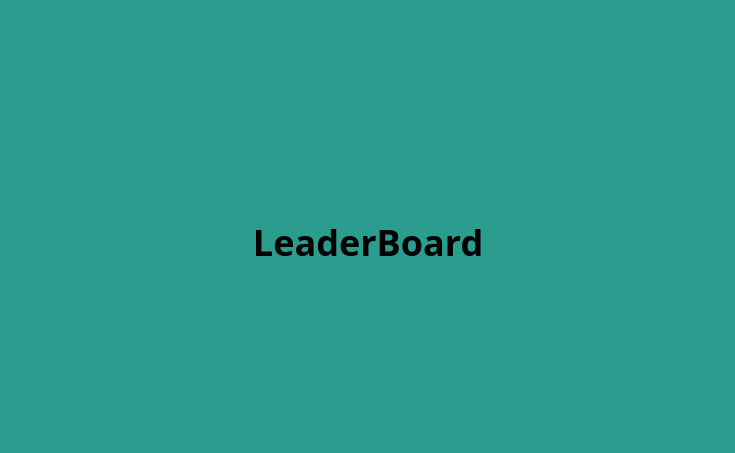
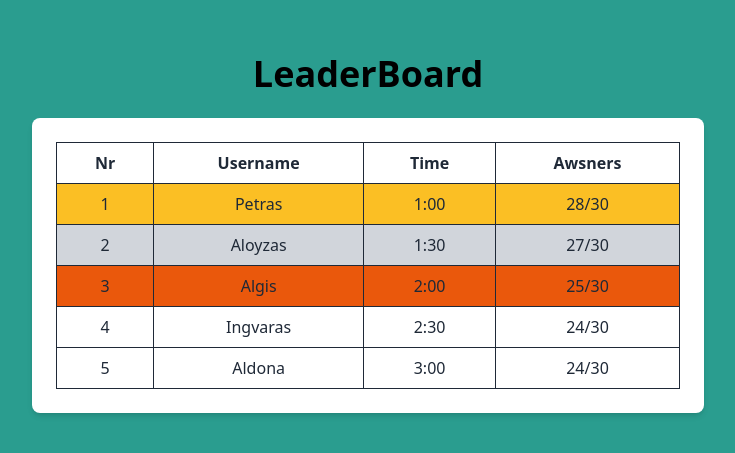
Before and after one commit to rokvaz/TesTux, a Next.js app in the folder frontend/: page /leaderboard in a window 1280 px wide. Shown: the part 151-604 px from the top of the page, without its empty margins (272-1007 px from the left). Built offline with nearby package versions, Linux system fonts and the light colour scheme.

Commit message:
Sukurti /leaderboard puslapio placeholder elementai

```diff
--- a/frontend/src/pages/leaderboard.tsx
+++ b/frontend/src/pages/leaderboard.tsx
@@ -1,8 +1,63 @@
 import '../app/globals.css';
 
+
 export default function Leaderboard() {
+
     return (
         <div className="bg-custom-aqua min-h-screen flex flex-col items-center justify-center">
-            <h1 className="text-4xl font-bold text-center mb-3">LeaderBoard</h1>
+        {/* Title Section */}
+            <h1 className="text-4xl font-bold text-center mb-6">LeaderBoard</h1>
+            <div className="bg-white p-6 rounded-lg shadow-md max-w-2xl w-full mb-8">
+            <table className="table-auto w-full border border-gray-800">
+            <thead>
+                <tr className="text-gray-800 px-4 py-2">
+                    <th className="px-4 py-2 border border-gray-800">Nr</th>
+                    <th className="px-4 py-2 border border-gray-800">Username</th>
+                    <th className="px-4 py-2 border border-gray-800">Time</th>
+                    <th className="px-4 py-2 border border-gray-800">Awsners</th>
+                </tr>
+            </thead>
+            <tbody>
+                <tr className = "text-gray-800 text-center bg-amber-400">
+                    <td className="px-4 py-2 border border-gray-800 ">1</td>
+                    <td className="px-4 py-2 border border-gray-800">Petras</td>
+                    <td className="px-4 py-2 border border-gray-800">1:00</td>
+                    <td className="px-4 py-2 border border-gray-800">28/30</td>
+                </tr>
+            </tbody>
+            <tbody>
+                <tr className = "text-gray-800 text-center bg-gray-300">
+                    <td className="px-4 py-2 border border-gray-800">2</td>
+                    <td className="px-4 py-2 border border-gray-800">Aloyzas</td>
+                    <td className="px-4 py-2 border border-gray-800">1:30</td>
+                    <td className="px-4 py-2 border border-gray-800">27/30</td>
+                </tr>
+            </tbody>
+            <tbody>
+                <tr className = "text-gray-800 text-center bg-orange-600">
+                    <td className="px-4 py-2 border border-gray-800">3</td>
+                    <td className="px-4 py-2 border border-gray-800">Algis</td>
+                    <td className="px-4 py-2 border border-gray-800">2:00</td>
+                    <td className="px-4 py-2 border border-gray-800">25/30</td>
+                </tr>
+            </tbody>
+            <tbody>
+                <tr className = "text-gray-800 text-center">
+                    <td className="px-4 py-2 border border-gray-800">4</td>
+                    <td className="px-4 py-2 border border-gray-800">Ingvaras</td>
+                    <td className="px-4 py-2 border border-gray-800">2:30</td>
+                    <td className="px-4 py-2 border border-gray-800">24/30</td>
+                </tr>
+            </tbody>
+            <tbody>
+                <tr className = "text-gray-800 text-center">
+                    <td className="px-4 py-2 border border-gray-800">5</td>
+                    <td className="px-4 py-2 border border-gray-800">Aldona</td>
+                    <td className="px-4 py-2 border border-gray-800">3:00</td>
+                    <td className="px-4 py-2 border border-gray-800">24/30</td>
+                </tr>
+            </tbody>
+            </table>
+            </div>
             </div>);
 }
```
Also changed, not shown: frontend/src/app/globals.css (line endings or trailing spaces).
